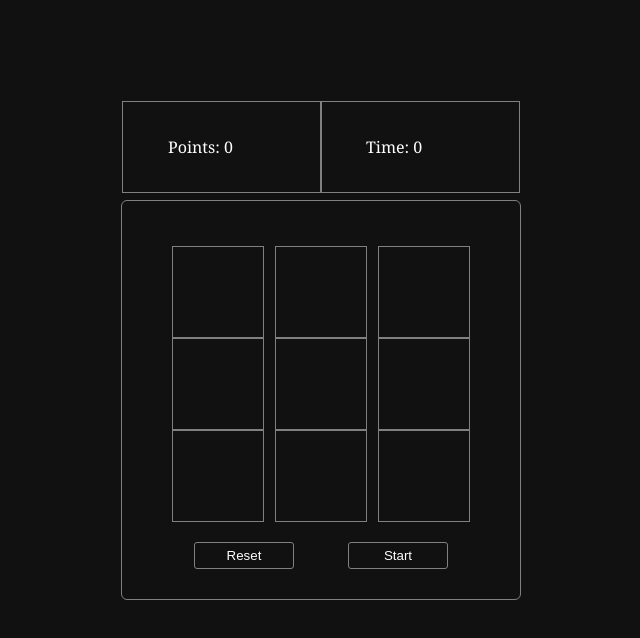
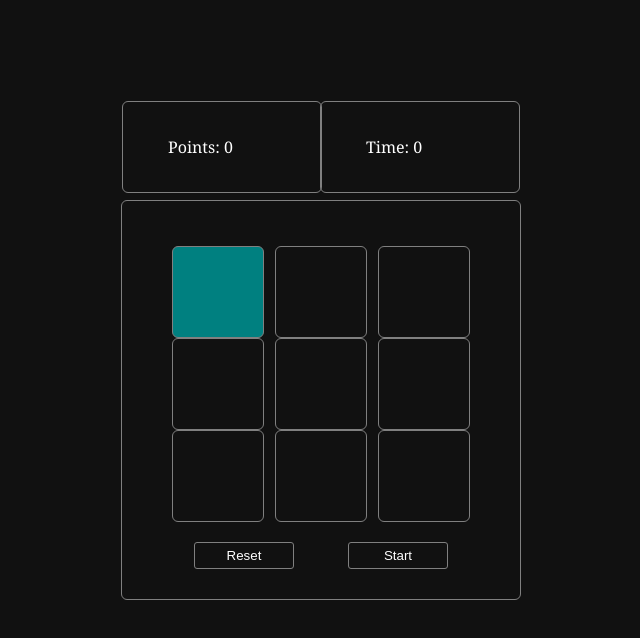
Before and after one commit to Cheapsik/Reflex-Game, a website: page index.html in a window 1280 px wide. Both pictures are taken after a click on the button "Start". Shown: the whole page, without its empty margins (319-959 px from the left). Drawn offline with Linux system fonts and the light colour scheme.

Commit message:
add random div backlight

```diff
--- a/index.html
+++ b/index.html
@@ -11,16 +11,16 @@
     <div class="wrapper">
         <div class="points">Points: <span class="score">0</span></div>
         <div class="time">Time: <span class="time-counter">0</span></div>
-        <div class="a1"></div>
-        <div class="a2"></div>
-        <div class="a3"></div>
-        <div class="a4"></div>
-        <div class="a5"></div>
-        <div class="a6"></div>
-        <div class="a7"></div>
-        <div class="a8"></div>
-        <div class="a9"></div>
-        <button class="reset">Reset</button><button class="start" onClick="startGame();">Start</button>
+        <div class="div"></div>
+        <div class="div"></div>
+        <div class="div"></div>
+        <div class="div"></div>
+        <div class="div"></div>
+        <div class="div"></div>
+        <div class="div"></div>
+        <div class="div"></div>
+        <div class="div"></div>
+        <button>Reset</button><button onClick="startGame()">Start</button>
     </div>
 
 
--- a/main.js
+++ b/main.js
@@ -0,0 +1,26 @@
+const points = document.querySelector(".score");
+const time = document.querySelector(".time-counter-placeholder");
+
+const divs = [...document.getElementsByClassName("div")];
+
+let timeCounter = 0;
+
+function startGame(){
+    setAll = setInterval(startingGame, 5000);
+    colorRandomDiv = setInterval(coloringDiv, 2000);
+}
+function coloringDiv(){
+    const randomDiv = divs[Math.floor(divs.length * Math.random())];
+        randomDiv.style.backgroundColor = "teal";
+        function removeClass(){
+            randomDiv.style.backgroundColor = "";
+        }
+        setTimeout(removeClass, 2000)
+}
+
+function startingGame() {
+
+    // for(let i = 0; i>10 i++){
+    //     timeCounter += timeCounter;
+    // }
+}
--- a/styles.css
+++ b/styles.css
@@ -29,6 +29,7 @@ div{
     width: 10vh;
     height: 10vh;
     border: 1px solid gray;
+    border-radius: 6px;
     padding: 45px;
     color: white;
 }
@@ -58,3 +59,6 @@ button{
     height: 20px;
     line-height: 0px;
 }
+.toggle{
+    background-color: teal;
+}
```
